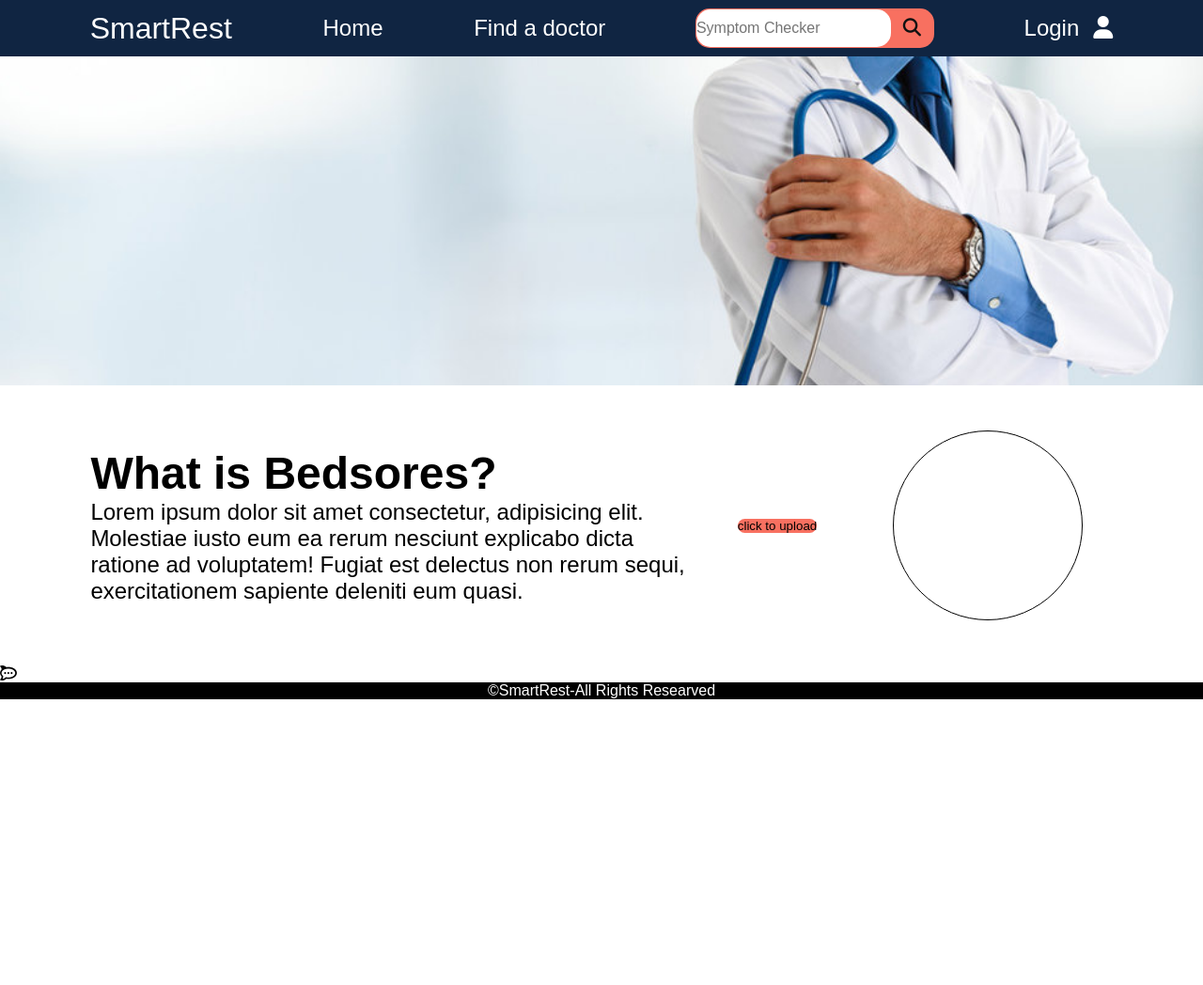
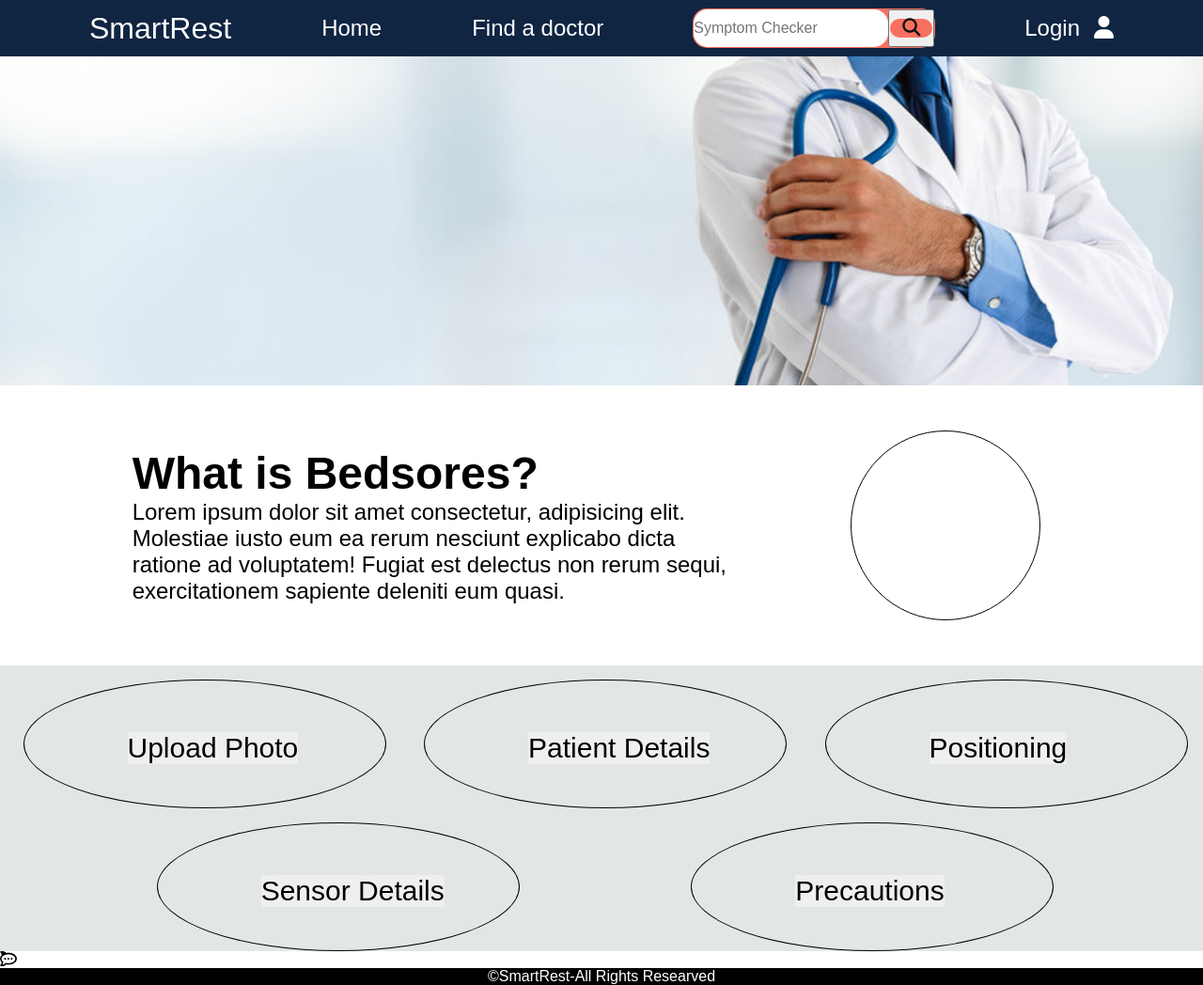
Before and after one commit to Bhoomi-18/nhh, a plain HTML site: page index.html in a window 1280 px wide. Shown: the whole page at 94% size. Before the commit the page ends 800 px from the top, so only its background shows below. Drawn offline with Linux system fonts and the light colour scheme.

Commit message:
buttons commit

```diff
--- a/index.html
+++ b/index.html
@@ -37,8 +37,26 @@
             <h1>What is Bedsores?</h1>
             <p>Lorem ipsum dolor sit amet consectetur, adipisicing elit. Molestiae iusto eum ea rerum nesciunt explicabo dicta ratione ad voluptatem! Fugiat est delectus non rerum sequi, exercitationem sapiente deleniti eum quasi.</p>
         </div>
-        <div class="upload"><button>click to upload</button></div>
         <div class="about-pic"></div>
+    </div>
+
+
+    <div class="content">
+        <div class="box">
+            <button class="sections">Upload Photo</button>
+        </div>
+        <div class="box">
+            <button class="sections">Patient Details</button>
+        </div>
+        <div class="box">
+            <button class="sections">Positioning</button>
+        </div>
+        <div class="box">
+            <button class="sections">Sensor Details</button>
+        </div>
+        <div class="box">
+            <button class="sections">Precautions</button>
+        </div>
     </div>
 
     <div class="chat-bot"><i class="fa-brands fa-rocketchat"></i></div>
--- a/style.css
+++ b/style.css
@@ -62,8 +62,6 @@ FFFFFF */
     align-items: center;
     font-size: 1.2rem;
     color: #0f1111;
-}
-button{
     background-color: #F87060;
     border: none;
     border-radius: 15px;
@@ -114,6 +112,34 @@ button:hover{
     background-color: #005E7C;
     color: white;
 }
+
+.content{
+    display: flex;
+    flex-wrap: wrap;
+    justify-content: space-evenly;
+    background-color: #e2e7e6;
+    align-items: center;
+}
+
+.box {
+    height: 100px;
+    width: 30%;
+    padding: 20px 0px 15px;
+    margin-top: 15px;
+    margin-left: 1.5rem;
+    margin-right: 1rem;
+    border: 1px solid black;
+    border-radius: 50%;
+}
+.sections{
+    border: none;
+    font-size: large;
+    margin-left: 110px;
+    margin-top: 35px;
+    font-size: 30px;
+}
+
+
 footer{
     text-align: center;
     color:white;
```
Also changed, not shown: patient.html (added).
